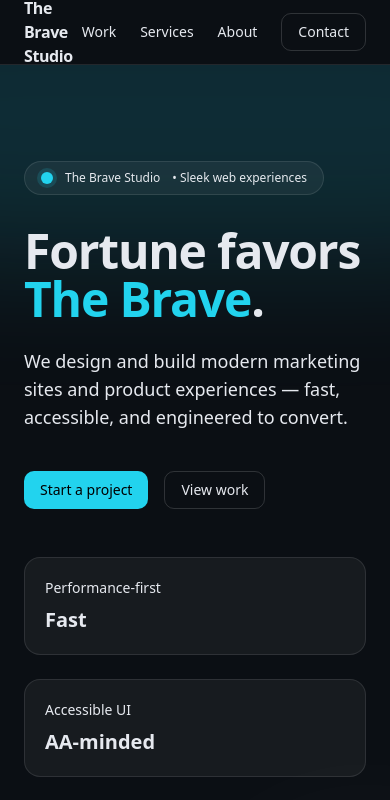
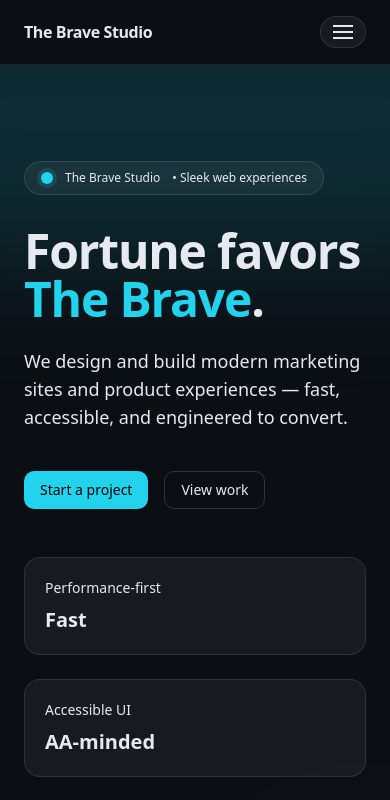
Before and after one commit to boco3000/the-brave-studio, a Next.js app: page / in a window 390 px wide. Shown: the top 800 px of the page. Built offline with nearby package versions, Linux system fonts and the light colour scheme.

Commit message:
mobile nav/hamburger upgrade

```diff
--- a/src/components/layout/Header.tsx
+++ b/src/components/layout/Header.tsx
@@ -1,8 +1,76 @@
+"use client";
+
 import Link from "next/link";
+import { useEffect, useRef, useState } from "react";
 import { Container } from "@/components/ui/Container";
 import { Button } from "@/components/ui/Button";
 
+const NAV_LINKS = [
+  { href: "/work", label: "Work" },
+  { href: "/services", label: "Services" },
+  { href: "/about", label: "About" },
+];
+
 export function Header() {
+  const [open, setOpen] = useState(false);
+  const panelRef = useRef<HTMLDivElement | null>(null);
+  const buttonRef = useRef<HTMLButtonElement | null>(null);
+  const wasOpen = useRef(false);
+
+  // Close on Escape
+  useEffect(() => {
+    function onKeyDown(e: KeyboardEvent) {
+      if (e.key === "Escape") setOpen(false);
+    }
+    if (open) window.addEventListener("keydown", onKeyDown);
+    return () => window.removeEventListener("keydown", onKeyDown);
+  }, [open]);
+
+  // Lock body scroll when open
+  useEffect(() => {
+    if (!open) return;
+    const prev = document.body.style.overflow;
+    document.body.style.overflow = "hidden";
+    return () => {
+      document.body.style.overflow = prev;
+    };
+  }, [open]);
+
+  // Basic focus management: move focus into panel; restore to button on close
+  useEffect(() => {
+    if (open) {
+      const first = panelRef.current?.querySelector<HTMLElement>(
+        'a, button, input, select, textarea, [tabindex]:not([tabindex="-1"])',
+      );
+      first?.focus();
+    } else if (wasOpen.current) {
+      buttonRef.current?.focus();
+    }
+
+    wasOpen.current = open;
+  }, [open]);
+
+  // Minimal focus trap while open
+  function onPanelKeyDown(e: React.KeyboardEvent<HTMLDivElement>) {
+    if (e.key !== "Tab") return;
+
+    const focusables = panelRef.current?.querySelectorAll<HTMLElement>(
+      'a, button, [tabindex]:not([tabindex="-1"])',
+    );
+    if (!focusables || focusables.length === 0) return;
+
+    const first = focusables[0];
+    const last = focusables[focusables.length - 1];
+
+    if (e.shiftKey && document.activeElement === first) {
+      e.preventDefault();
+      last.focus();
+    } else if (!e.shiftKey && document.activeElement === last) {
+      e.preventDefault();
+      first.focus();
+    }
+  }
+
   return (
     <header className="border-b border-white/10">
       <Container className="h-16 flex items-center justify-between">
@@ -10,21 +78,118 @@
           The Brave Studio
         </Link>
 
-        <nav className="flex items-center gap-6 text-sm text-muted">
-          <Link href="/work" className="hover:text-text transition">
-            Work
-          </Link>
-          <Link href="/services" className="hover:text-text transition">
-            Services
-          </Link>
-          <Link href="/about" className="hover:text-text transition">
-            About
-          </Link>
+        {/* Desktop nav */}
+        <nav className="hidden md:flex items-center space-x-6 text-sm text-muted">
+          {NAV_LINKS.map((l) => (
+            <Link
+              key={l.href}
+              href={l.href}
+              className="hover:text-text transition"
+            >
+              {l.label}
+            </Link>
+          ))}
           <Button href="/contact" variant="ghost">
             Contact
           </Button>
         </nav>
+
+        {/* Mobile button */}
+        <button
+          ref={buttonRef}
+          type="button"
+          className="md:hidden inline-flex items-center justify-center rounded-lg border border-white/10 bg-white/5 px-3 py-2 text-sm text-muted transition
+                     hover:border-white/20 hover:text-text
+                     focus:outline-none focus-visible:ring-2 focus-visible:ring-[var(--color-accent)]
+                     focus-visible:ring-offset-2 focus-visible:ring-offset-[var(--color-bg)]"
+          aria-label={open ? "Close menu" : "Open menu"}
+          aria-controls="mobile-nav"
+          aria-expanded={open}
+          onClick={() => setOpen((v) => !v)}
+        >
+          {/* Simple icon without extra deps */}
+          <span className="sr-only">{open ? "Close" : "Menu"}</span>
+          <div className="flex flex-col gap-1">
+            <span
+              className={`h-0.5 w-5 bg-current transition ${open ? "translate-y-1.5 rotate-45" : ""}`}
+            />
+            <span
+              className={`h-0.5 w-5 bg-current transition ${open ? "opacity-0" : ""}`}
+            />
+            <span
+              className={`h-0.5 w-5 bg-current transition ${open ? "-translate-y-1.5 -rotate-45" : ""}`}
+            />
+          </div>
+        </button>
       </Container>
+
+      {/* Overlay + Drawer */}
+      {open ? (
+        <div className="md:hidden">
+          {/* Overlay */}
+          <div
+            className="fixed inset-0 z-40 bg-black/60 backdrop-blur-sm"
+            aria-hidden="true"
+            onClick={() => setOpen(false)}
+          />
+
+          {/* Panel */}
+          <div
+            id="mobile-nav"
+            ref={panelRef}
+            onKeyDown={onPanelKeyDown}
+            role="dialog"
+            aria-modal="true"
+            className="fixed right-0 top-0 z-50 h-full w-[85%] max-w-sm border-l border-white/10 bg-[var(--color-bg)] p-6"
+          >
+            <div className="flex items-center justify-between">
+              <div className="font-semibold tracking-tight">Menu</div>
+              <button
+                type="button"
+                onClick={() => setOpen(false)}
+                className="rounded-lg border border-white/10 bg-white/5 px-3 py-2 text-sm text-muted transition
+                           hover:border-white/20 hover:text-text
+                           focus:outline-none focus-visible:ring-2 focus-visible:ring-[var(--color-accent)]
+                           focus-visible:ring-offset-2 focus-visible:ring-offset-[var(--color-bg)]"
+              >
+                Close
+              </button>
+            </div>
+
+            <div className="mt-8 flex flex-col gap-4">
+              {NAV_LINKS.map((l) => (
+                <Link
+                  key={l.href}
+                  href={l.href}
+                  onClick={() => setOpen(false)}
+                  className="rounded-lg border border-white/10 bg-white/5 px-4 py-3 text-sm text-text transition
+                             hover:border-white/20 hover:bg-white/10
+                             focus:outline-none focus-visible:ring-2 focus-visible:ring-[var(--color-accent)]
+                             focus-visible:ring-offset-2 focus-visible:ring-offset-[var(--color-bg)]"
+                >
+                  {l.label}
+                </Link>
+              ))}
+
+              <div className="pt-2">
+                <Button
+                  href="/contact"
+                  variant="primary"
+                  className="w-full"
+                  onClick={() => setOpen(false)}
+                >
+                  Start a project
+                </Button>
+              </div>
+
+              <p className="pt-6 text-xs text-muted">
+                Fortune favors{" "}
+                <span className="text-[var(--color-accent)]">The Brave</span>.
+              </p>
+            </div>
+          </div>
+        </div>
+      ) : null}
     </header>
   );
 }
--- a/src/components/ui/Button.tsx
+++ b/src/components/ui/Button.tsx
@@ -33,7 +33,7 @@
 
   if (href) {
     return (
-      <Link href={href} className={classes}>
+      <Link href={href} className={classes} onClick={onClick}>
         {children}
       </Link>
     );
```
